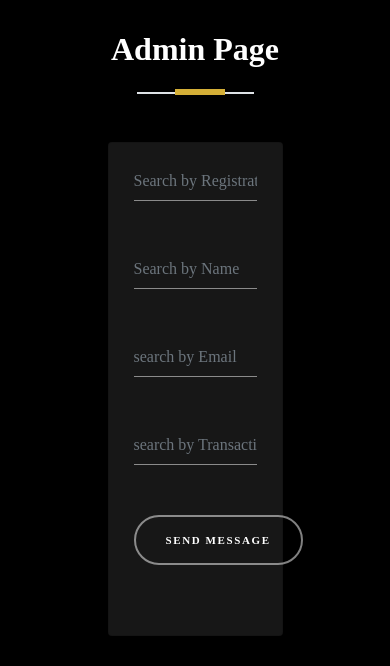
After one commit to rithishace/Pragyotsav2022, a Flask app: page /admin in a window 390 px wide. The commit adds this page. Shown: the top 666 px of the page. Run offline with Flask 2, Linux system fonts and the light colour scheme; some libraries are stand-ins or nearby versions; some web fonts are replaced.

Commit message:
admin page

```diff
--- a/app.py
+++ b/app.py
@@ -1,10 +1,11 @@
 from flask import render_template,redirect,url_for
 import os
 from datetime import datetime
-import pytz
+import pytz,json
 from flask import Flask, jsonify, request, abort
 import random, string
 app = Flask(__name__)
+app.config["TEMPLATES_AUTO_RELOAD"] = True
 # Google Sheets API Setup
 import gspread
 from oauth2client.service_account import ServiceAccountCredentials
@@ -15,7 +16,11 @@ gsheet = client.open("RegistrationDocument").sheet1
 gfeedback = client.open("Feedback").sheet1
 @app.route('/all_records', methods=["GET"])
 def all_records():
-    return jsonify(gfeedback.get_all_records())
+    y=gsheet.get_all_records()
+    print(y,type(y))
+    x=jsonify(y)
+    print(x,type(x))
+    return jsonify(y)
 @app.route('/add_record')
 def add_record():
     row = ['kumar',"date","score"]
@@ -34,15 +39,17 @@ def update_record():
     for c in cells:
         gsheet.update_cell(c.row, 3, req["score"])
     return jsonify(gsheet.get_all_records())
+
 @app.route("/", methods=['GET', 'POST'])
 def home():
-
     if request.method == 'POST':
         row=[]
         row.append(request.form['name'])
         row.append(request.form['email'])
         row.append(request.form['message'])
-
+        IST = pytz.timezone('Asia/Kolkata')
+        datetime_ist = datetime.now(IST)
+        row.append(datetime_ist.strftime('%Y:%m:%d %H:%M:%S'))
         gfeedback.insert_row(row, 2)
         return render_template("index.html")
     else:
@@ -50,8 +57,7 @@ def home():
 
 @app.route("/register",methods=['GET', 'POST'])
 def register():
-    x = ''.join(random.choice(string.ascii_lowercase + string.digits) for _ in range(10))
-
+    x='rithish'
     return render_template("register.html",x=x)
 
 @app.route("/registerpage",methods=['GET', 'POST'])
@@ -77,6 +83,24 @@ def registerpage():
     else:
         return render_template("register.html")
 
+@app.route("/admin",methods=['GET', 'POST'])
+def admin():
+    if request.method=='POST':
+        records=gsheet.get_all_records()
+        if(request.form['regid'] and request.form['regid'].strip()):
+            res=[d for d in records if d['Id'] == request.form['regid'].strip()]
+        elif(request.form['name'] and request.form['name'].strip()):
+            res=[d for d in records if d['Name'] ==request.form['name'].strip()]
+        elif(request.form['email'] and request.form['email'].strip()):
+            res=[d for d in records if d['Email'] == request.form['email'].strip()]
+        elif(request.form['transaction'] and request.form['transaction'].strip()):
+            res=[d for d in records if d['Transaction'] == request.form['transaction'].strip()]
+        else:
+            res=records
 
+
+        return render_template("admin.html",data=res)
+    else:
+        return render_template("admin.html",data={})
 if __name__ == "__main__":
     app.run(debug=False)
--- a/static/css/style.css
+++ b/static/css/style.css
@@ -1984,6 +1984,89 @@ span.error {
   letter-spacing: .1rem;
   color: rgba(255, 255, 255, 0.5);
 }
+table {
+
+  border-collapse: collapse;
+  margin: 0;
+  background-color: #252525;
+  padding: 0;
+  width: 100%;
+  table-layout: fixed;
+}
+
+table caption {
+  font-size: 1.5em;
+  margin: .5em 0 .75em;
+}
+
+table tr {
+
+  padding: .35em;
+}
+
+table th,
+table td {
+  padding: .625em;
+  text-align: center;
+
+  color: whitesmoke;
+}
+
+table th {
+  font-size: .85em;
+  color: whitesmoke;
+  letter-spacing: .1em;
+  text-transform: uppercase;
+}
+
+@media screen and (max-width: 600px) {
+  table {
+    border: 0;
+  }
+
+  table caption {
+    font-size: 1.3em;
+  }
+
+  table thead {
+    border: none;
+    clip: rect(0 0 0 0);
+    height: 1px;
+    margin: -1px;
+    overflow: hidden;
+    padding: 0;
+    position: absolute;
+    width: 1px;
+  }
+
+  table tr {
+    border-bottom: 3px solid #ddd;
+    display: block;
+    margin-bottom: .625em;
+  }
+
+  table td {
+    border-bottom: 1px solid #ddd;
+    display: block;
+    font-size: 1.0em;
+    text-align: right;
+  }
+
+  table td::before {
+    /*
+    * aria-label has no advantage, it won't be read inside a table
+    content: attr(aria-label);
+    */
+    content: attr(data-label);
+    float: left;
+    font-weight: bold;
+    text-transform: uppercase;
+  }
+
+  table td:last-child {
+    border-bottom: 0;
+  }
+}
 
 .unslate_co--sticky {
   position: -webkit-sticky;
--- /dev/null
+++ b/templates/admin.html
@@ -0,0 +1,78 @@
+{% extends 'base.html'%}
+{% block content%}
+<br>
+
+<div class="section-heading-wrap text-center mb-5">
+    <h2 class="heading-h2 text-center divider"><span class="gsap-reveal">Admin Page</span>
+    </h2>
+    <div class="border"></div>
+</div>
+<div class="row justify-content-center">
+    <div class="col-6">
+        <div class="card" style="background-color:#171717" >
+            <div class="card-body">
+                <form method="post" action="/admin" class="form-outline-style-v1">
+                    <div class="form-group row mb-0">
+                        <div class="col-lg-6 form-group">
+                            <input name="regid" type="text" placeholder="Search by RegistrationId" class="form-control" id="regid">
+                        </div>
+                        <div class="col-lg-6 form-group">
+                            <input name="name" type="text" placeholder="Search by Name" class="form-control" id="name">
+                        </div>
+                        <div class="col-lg-6 form-group">
+
+                            <input name="email" placeholder="search by Email" type="email" class="form-control" id="email">
+                        </div>
+                        <div class="col-lg-6 form-group">
+
+                            <input name="transaction" placeholder="search by Transaction" type="text" class="form-control">
+                        </div>
+
+
+                    </div>
+                    <div class="form-group row">
+                        <div class="col-md-12 d-flex align-items-center">
+                            <input type="submit"
+                                class="btn btn-outline-pill btn-custom-light mr-3"
+                                value="Send Message">
+                            <span class="Fetching........."></span>
+                        </div>
+                    </div>
+                </form>
+             </div>
+        </div>
+    </div>
+</div>
+	 <br>
+     <table>
+
+        <thead>
+          <tr>
+            <th scope="col">RegisterId</th>
+            <th scope="col">Name</th>
+            <th scope="col">Email</th>
+            <th scope="col">College</th>
+            <th scope="col">Year</th>
+            <th scope="col">Department</th>
+            <th scope="col">Transaction</th>
+            <th scope="col">Date of Registration</th>
+          </tr>
+        </thead>
+        <tbody>
+            {%for s in data %}
+            <tr>
+                <td data-label="RegisterId">{{s.Id}}</td>
+                <td data-label="Name">{{s.Name}}</td>
+                <td data-label="Email">{{s.Email}}</td>
+                <td data-label="College">{{s.College}}</td>
+                <td data-label="year">{{s.Year}}</td>
+                <td data-label="Department">{{s.Department}}</td>
+                <td data-label="Transaction">{{s.Transaction}}</td>
+                <td data-label="Date of Registration">{{s.Date}}</td>
+              </tr>
+             {%endfor%}
+
+
+        </tbody>
+      </table>
+{%endblock%}
```
